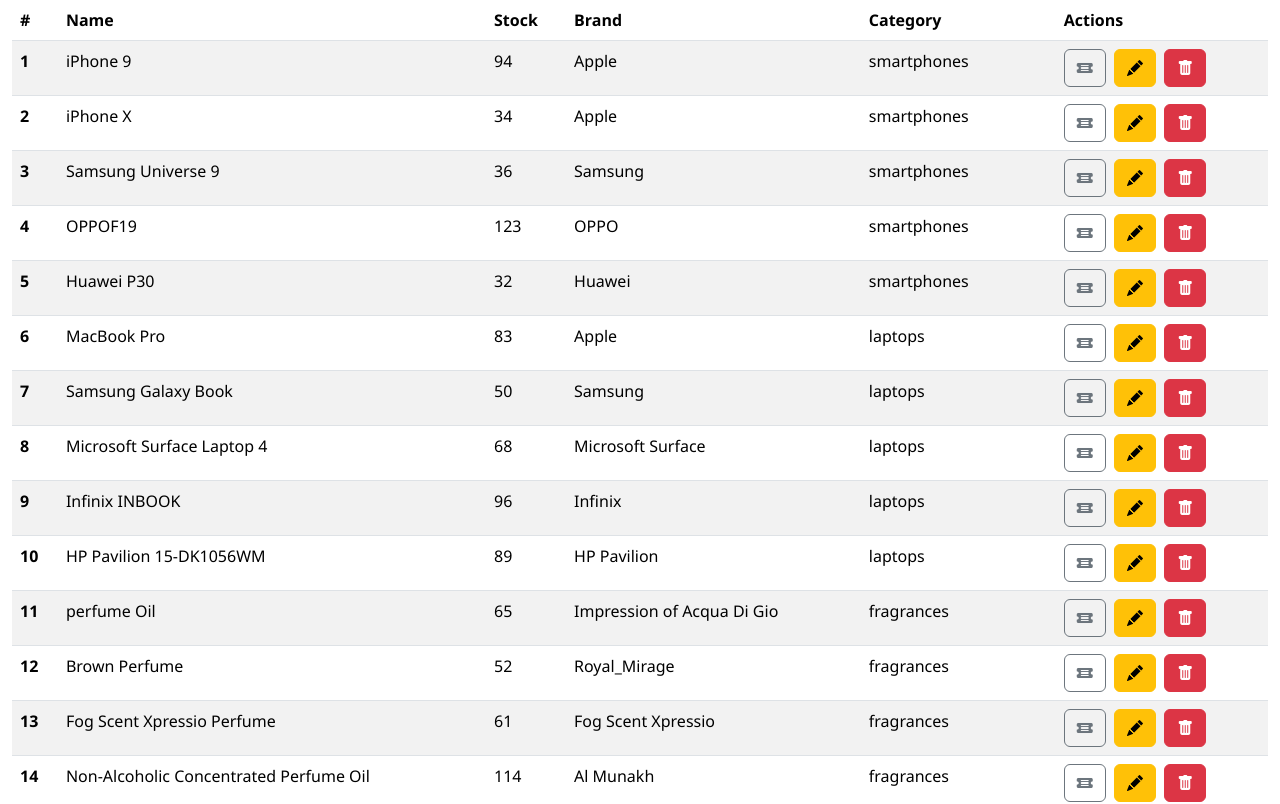
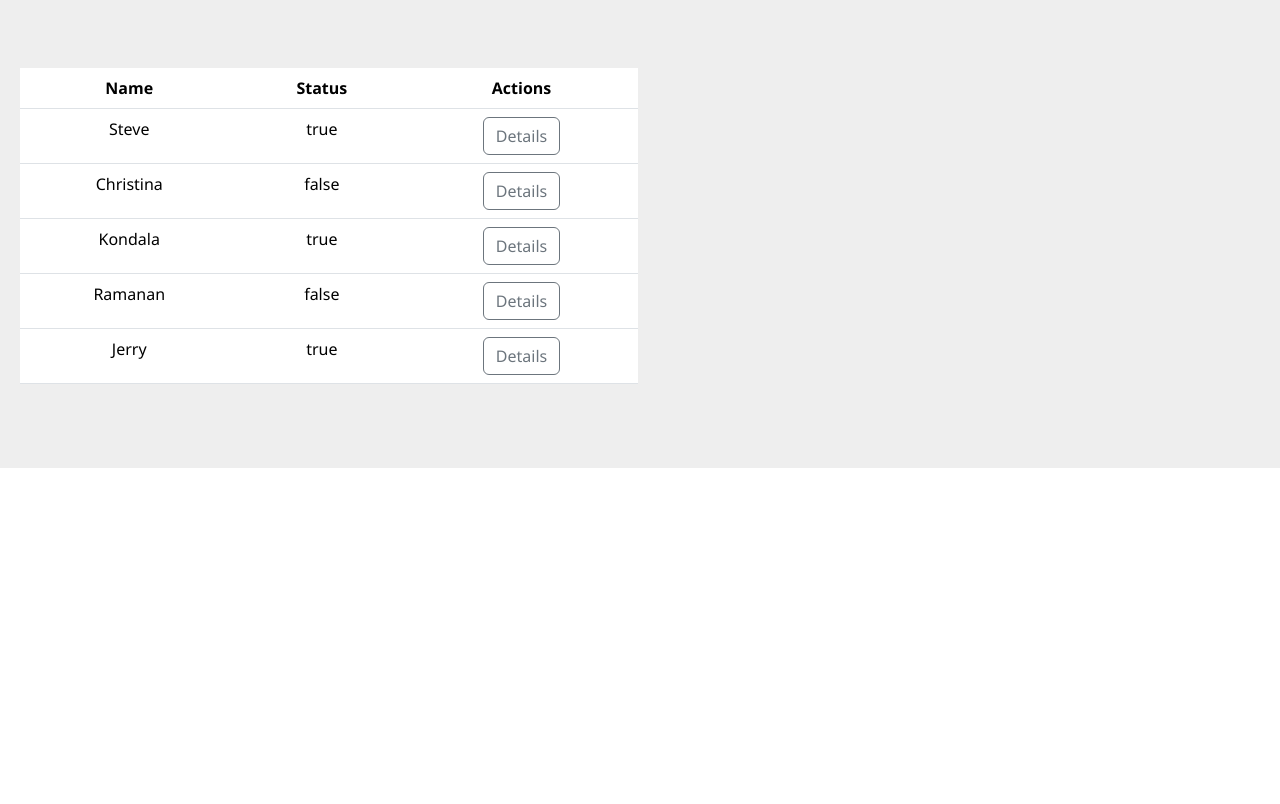
Before and after one commit to ppavankumar/AngularBasics, an Angular app: page / in a window 1280 px wide. Shown: the top 804 px of the page. Built offline with nearby package versions, Linux system fonts and the light colour scheme.

Commit message:
Practice user details passing to child component.

```diff
--- a/src/app/app.component.html
+++ b/src/app/app.component.html
@@ -11,12 +11,25 @@
   </div>
 </div> -->
 
-<div class="container-fluid">
+<!-- <div class="container-fluid">
   <div class="row">
     <app-products-list></app-products-list>
   </div>
   <div class="row">
     <app-product-details></app-product-details>
+  </div>
+</div> -->
+
+<div class="jumbotron">
+  <div class="container">
+    <div class="row">
+      <div class="col-md-6">
+        <app-users-list></app-users-list>
+      </div>
+      <div class="col-md-6">
+        <app-users-details></app-users-details>
+      </div>
+    </div>
   </div>
 </div>
 
--- a/src/app/app.component.ts
+++ b/src/app/app.component.ts
@@ -1,11 +1,12 @@
-import { Component, OnInit, ViewEncapsulation } from "@angular/core";
+import { Component } from "@angular/core";
 import { UserService } from "./services/user.service";
+import { UsersService } from "./components/practiceUserData/service/users.service";
 
 @Component({
   selector: "app-root",
   templateUrl: "./app.component.html",
   styleUrls: ["./app.component.css"],
-  providers: [UserService],
+  providers: [UserService, UsersService],
 })
 export class AppComponent {
   title = "AllPractice";
--- a/src/app/app.module.ts
+++ b/src/app/app.module.ts
@@ -5,10 +5,11 @@ import { AppComponent } from "./app.component";
 import { FormsModule } from "@angular/forms";
 import { AddUserComponent } from "./components/userData/add-user/add-user.component";
 import { ListAllUsersComponent } from "./components/userData/list-all-users/list-all-users.component";
-import { UserDetailsComponent } from "./components/userData/user-details/user-details.component";
 import { ProductsListComponent } from "./components/productsData/products-list/products-list.component";
 import { ProductDetailsComponent } from "./components/productsData/product-details/product-details.component";
 import { HttpClientModule } from "@angular/common/http";
+import { UserDetailsComponent } from "./components/practiceUserData/user-details/user-details.component";
+import { UsersListComponent } from "./components/practiceUserData/users-list/users-list.component";
 
 @NgModule({
   declarations: [
@@ -18,6 +19,7 @@ import { HttpClientModule } from "@angular/common/http";
     UserDetailsComponent,
     ProductDetailsComponent,
     ProductsListComponent,
+    UsersListComponent,
   ],
   imports: [BrowserModule, FormsModule, HttpClientModule],
   providers: [],
--- /dev/null
+++ b/src/app/components/practiceUserData/model/users.model.ts
@@ -0,0 +1,5 @@
+export interface UserDetails {
+//   id: number;
+  name: string;
+  status: boolean;
+}
--- /dev/null
+++ b/src/app/components/practiceUserData/service/users.service.ts
@@ -0,0 +1,34 @@
+import { EventEmitter, Injectable, OnInit } from "@angular/core";
+import { UserDetails } from "../model/users.model";
+// import { User } from "src/app/components/practiceUserData/model/user.model";
+
+@Injectable({
+  providedIn: "root",
+})
+export class UsersService {
+  users: UserDetails[] = [
+    { name: "Steve", status: true },
+    { name: "Christina", status: false },
+    { name: "Kondala", status: true },
+    { name: "Ramanan", status: false },
+    { name: "Jerry", status: true },
+  ];
+
+  // ngOnInit() {
+  //   this.users = [
+  //     { name: "Steve", status: true },
+  //     { name: "Christina", status: false },
+  //     { name: "Kondala", status: true },
+  //     { name: "Ramanan", status: false },
+  //     { name: "Jerry", status: true },
+  //   ];
+  // }
+
+  constructor() {}
+
+  userDetailsEvent = new EventEmitter();
+
+  showDetails(user: UserDetails) {
+    this.userDetailsEvent.emit(user);
+  }
+}
--- /dev/null
+++ b/src/app/components/practiceUserData/user-details/user-details.component.html
@@ -0,0 +1,4 @@
+<div *ngIf="user !== undefined">
+  <h3>Name: {{ user.name }}</h3>
+  <h3>status: {{ user.status ? 'Active' : 'In active' }}</h3>
+</div>
--- /dev/null
+++ b/src/app/components/practiceUserData/user-details/user-details.component.ts
@@ -0,0 +1,18 @@
+import { Component } from "@angular/core";
+import { UserDetails } from "../model/users.model";
+import { UsersService } from "../service/users.service";
+
+@Component({
+  selector: "app-users-details",
+  templateUrl: "./user-details.component.html",
+  styleUrls: ["./user-details.component.css"],
+})
+export class UserDetailsComponent {
+  user: UserDetails;
+
+  constructor(private userService: UsersService) {}
+
+  ngOnInit() {
+    this.userService.userDetailsEvent.subscribe((data) => (this.user = data));
+  }
+}
--- /dev/null
+++ b/src/app/components/practiceUserData/users-list/users-list.component.html
@@ -0,0 +1,18 @@
+<table class="table">
+  <thead>
+    <tr>
+      <!-- <th scope="col">#</th> -->
+      <th scope="col">Name</th>
+      <th scope="col">Status</th>
+      <th scope="col">Actions</th>
+    </tr>
+  </thead>
+  <tbody>
+    <tr *ngFor="let user of users">
+      <!-- <th scope="row">{{user.id}}</th> -->
+      <td>{{ user.name }}</td>
+      <td>{{ user.status }}</td>
+      <td><button class="btn btn-outline-secondary" (click)="showUserDetails(user)">Details</button></td>
+    </tr>
+  </tbody>
+</table>
--- /dev/null
+++ b/src/app/components/practiceUserData/users-list/users-list.component.ts
@@ -0,0 +1,24 @@
+import { Component } from "@angular/core";
+import { UsersService } from "../service/users.service";
+import { UserDetails } from "../model/users.model";
+
+@Component({
+  selector: "app-users-list",
+  templateUrl: "./users-list.component.html",
+  styleUrls: ["./users-list.component.css"],
+})
+export class UsersListComponent {
+  users: UserDetails[];
+
+  constructor(private usersService: UsersService) {
+    this.users = this.usersService.users;
+  }
+
+  ngOnInit() {
+    this.users = this.usersService.users;
+  }
+
+  showUserDetails(user: UserDetails) {
+    this.usersService.showDetails(user);
+  }
+}
```
Also changed, not shown: src/app/components/practiceUserData/user-details/user-details.component.css (added), src/app/components/practiceUserData/users-list/users-list.component.css (added), 2 other files (tests, documents, lock files or other folders).
